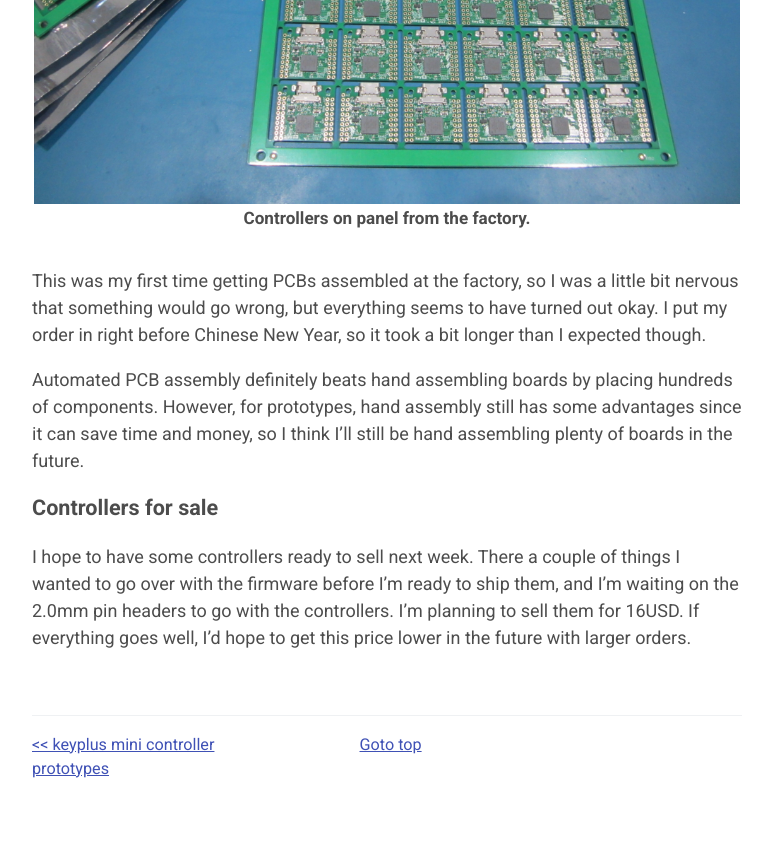
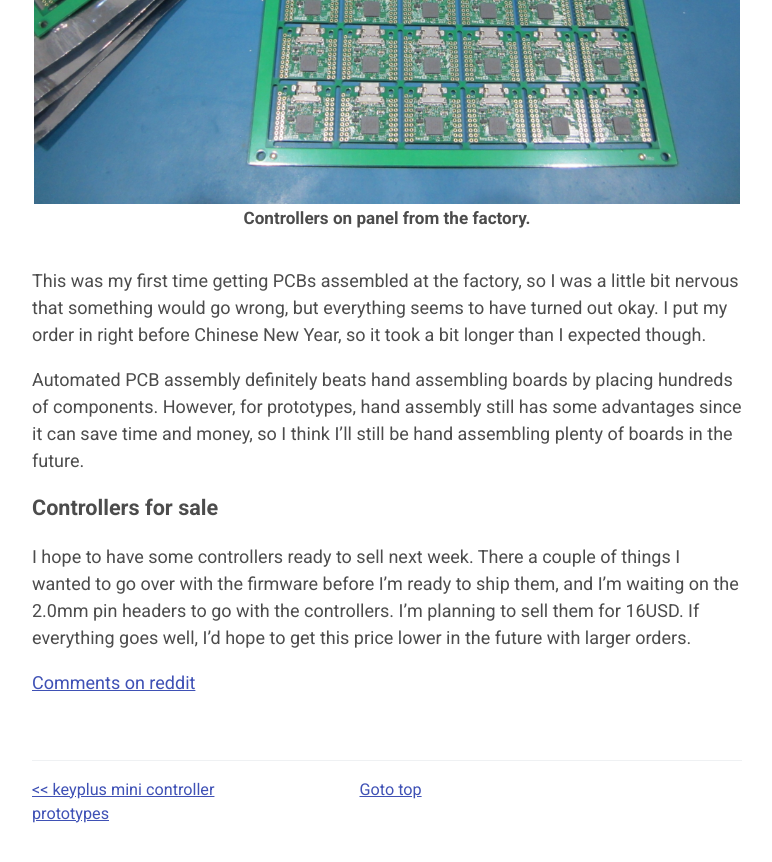
Before and after one commit to ahtn/ahtn.github.io, a Jekyll site: the page built from _posts/2018-03-18-keyplus-v3-update.markdown, in a window 1280 px wide and 900 px high, scrolled down 2532 px. Shown: the top 862 px of the window, without its empty margins (253-1025 px from the left). Built offline with Jekyll 4.4.1, drawn with Linux system fonts in a browser that asks for light colours.

Commit message:
add reddit link

```diff
--- a/_posts/2018-03-18-keyplus-v3-update.markdown
+++ b/_posts/2018-03-18-keyplus-v3-update.markdown
@@ -69,4 +69,4 @@ I'm waiting on the 2.0mm pin headers to go with the controllers.  I'm planning
 to sell them for 16USD. If everything goes well, I'd hope to get this price
 lower in the future with larger orders.
 
-<!-- [Comments on reddit]() -->
+[Comments on reddit](https://www.reddit.com/r/MechanicalKeyboards/comments/85b41a/update_on_keyplus_usb_typec_and_wireless_split/)
```
